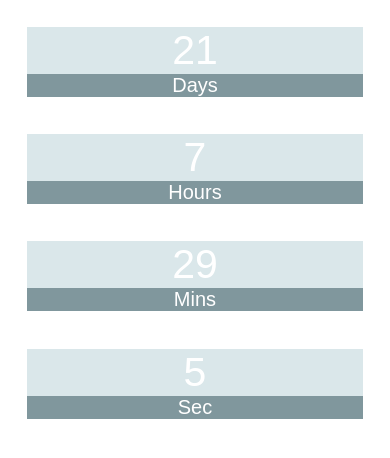
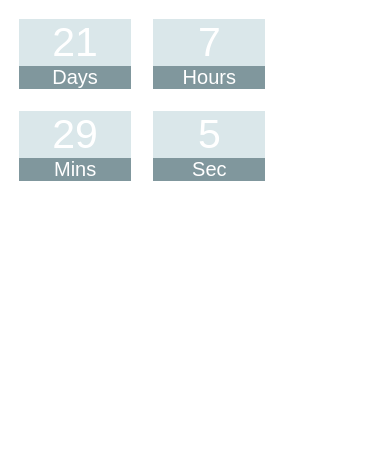
Before and after one commit to Ashish-Kumar-Mandal/countDownDateTime, a plain HTML site: page index.html in a window 390 px wide. Drawn offline with Linux system fonts and the light colour scheme.

Commit message:
Update index.html

```diff
--- a/index.html
+++ b/index.html
@@ -22,8 +22,7 @@
 
 		@media only screen and (max-width: 600px) {
 			.timer{
-			    width: 90%;
-			    margin: 5%;
+			    width: 30%;
 			}
 		}
 	</style>
```
